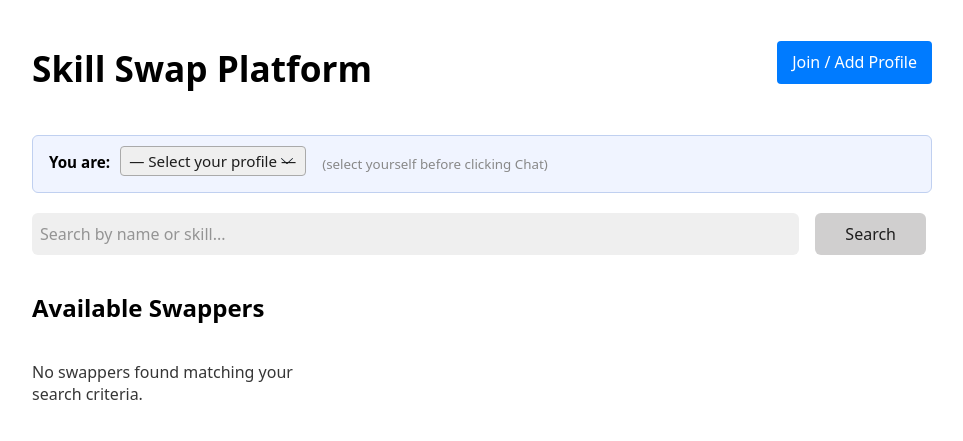
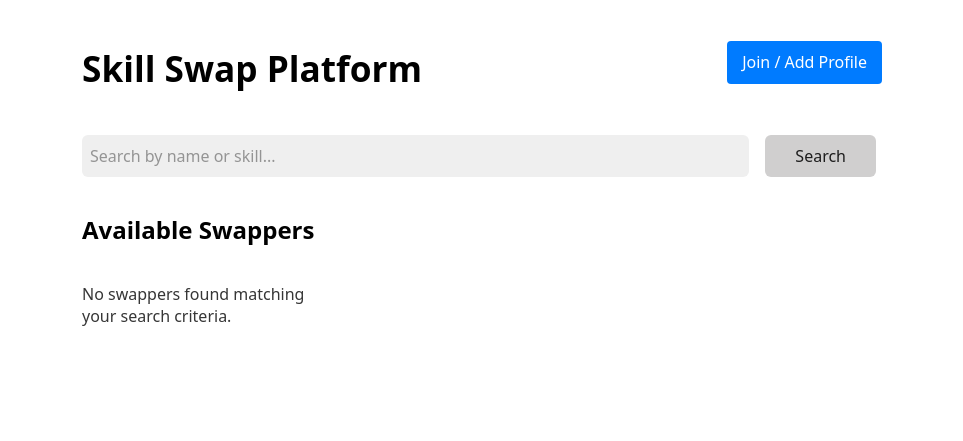
Before and after one commit to Shravya-Praveen/SKILL_SWAP, a Flask app: page / in a window 1280 px wide. Shown: the top 441 px of the page, without its empty margins (158-1121 px from the left). Run offline with Flask 3, Linux system fonts and the light colour scheme.

Commit message:
Refactor index.html for improved structure and styles

```diff
--- a/templates/index.html
+++ b/templates/index.html
@@ -3,19 +3,17 @@
 <head>
     <meta charset="UTF-8">
     <meta name="viewport" content="width=device-width, initial-scale=1.0">
-    <title>{{ title }}</title>
-    <link rel="stylesheet" href="https://cdn.jsdelivr.net/npm/water.css@2/out/water.css">
+    <title>Skill Swap Platform</title>
+    <link rel="stylesheet" href="https://cdn.jsdelivr.net/npm/@example/water.css@2/out/water.css">
     <style>
-        body { max-width: 900px; margin: 0 auto; padding: 20px; }
+        body { max-width: 800px; margin: 0 auto; padding: 20px; }
         .header-container { display: flex; justify-content: space-between; align-items: center; margin-bottom: 30px; }
-        .profiles-container { display: grid; grid-template-columns: repeat(auto-fill, minmax(280px, 1fr)); gap: 20px; margin-top: 20px; }
+        .profiles-container { display: grid; grid-template-columns: repeat(auto-fill, minmax(250px, 1fr)); gap: 20px; margin-top: 20px; }
         .profile-card { border: 1px solid #e0e0e0; padding: 20px; border-radius: 8px; background: #ffffff; box-shadow: 0 4px 6px rgba(0,0,0,0.05); display: flex; flex-direction: column; justify-content: space-between; }
-        .badge { background-color: #007bff; color: white; padding: 3px 8px; border-radius: 4px; font-size: 0.85em; display: inline-block; margin-left: 5px; }
+        .badge { background-color: #007bff; color: white; padding: 2px 8px; border-radius: 4px; font-size: 0.85em; display: inline-block; margin-left: 5px; }
         .badge-seek { background-color: #28a745; }
         .chat-btn { display: block; text-align: center; margin-top: 15px; padding: 8px; background-color: #28a745; color: white; border-radius: 4px; text-decoration: none; font-weight: bold; }
         .chat-btn:hover { background-color: #218838; color: white; }
-        .my-id-bar { background: #f0f4ff; border: 1px solid #c0d0f0; border-radius: 6px; padding: 10px 16px; margin-bottom: 20px; display: flex; align-items: center; gap: 10px; font-size: 0.95em; }
-        .my-id-bar select { padding: 4px 8px; border-radius: 4px; border: 1px solid #aaa; }
     </style>
 </head>
 <body>
@@ -25,19 +23,6 @@
         <a href="/register" class="button" style="text-decoration: none; padding: 10px 15px; background: #007bff; color: white; border-radius: 4px;">Join / Add Profile</a>
     </div>
 
-    <!-- "Who am I?" selector so the chat room is personalised -->
-    <div class="my-id-bar">
-        <label for="my_profile_select"><strong>You are:</strong></label>
-        <select id="my_profile_select">
-            <option value="0">— Select your profile —</option>
-            {% for user in users %}
-            <option value="{{ user.id }}">{{ user.name }}</option>
-            {% endfor %}
-        </select>
-        <span style="color:#888; font-size:0.88em;">(select yourself before clicking Chat)</span>
-    </div>
-
-    <!-- Search bar -->
     <form method="GET" action="/" style="display: flex; gap: 10px; margin-bottom: 30px;">
         <input type="text" name="search" placeholder="Search by name or skill..." value="{{ search_query }}" style="flex-grow: 1; padding: 8px;">
         <button type="submit">Search</button>
@@ -45,36 +30,20 @@
 
     <h2>Available Swappers</h2>
     <div class="profiles-container">
-        {% for user in users %}
-        <div class="profile-card">
-            <div>
-                <h3 style="margin-top: 0; color: #007bff;">{{ user.name }}</h3>
-                <p><strong>Offering:</strong> <span class="badge">{{ user.offering }}</span></p>
-                <p><strong>Seeking:</strong> <span class="badge badge-seek">{{ user.seeking }}</span></p>
-                <p style="color: #555; font-style: italic;">"{{ user.bio }}"</p>
+        {% for profile in profiles %}
+            <div class="profile-card">
+                <div>
+                    <h3 style="margin-top: 0; color: #007bff;">{{ profile.name }}</h3>
+                    <p><strong>Offering:</strong> <span class="badge">{{ profile.offering }}</span></p>
+                    <p><strong>Seeking:</strong> <span class="badge badge-seek">{{ profile.seeking }}</span></p>
+                    <p style="color: #555; font-style: italic;">"{{ profile.bio if profile.bio else 'No bio provided.' }}"</p>
+                </div>
+                <a href="/chat/{{ profile.id }}" class="chat-btn">Chat</a>
             </div>
-            <!-- Chat link built with JS to include the selected "my_id" -->
-            <a href="#" class="chat-btn" onclick="goToChat({{ user.id }}); return false;">Chat</a>
-        </div>
         {% else %}
-        <p>No swappers found matching your search criteria.</p>
+            <p>No swappers found matching your search criteria.</p>
         {% endfor %}
     </div>
 
-    <script>
-        function goToChat(targetId) {
-            const myId = document.getElementById('my_profile_select').value;
-            if (myId === '0') {
-                alert('Please select your own profile before starting a chat!');
-                return;
-            }
-            if (String(myId) === String(targetId)) {
-                alert("That's your own profile — pick someone else to chat with!");
-                return;
-            }
-            window.location.href = `/chat/${targetId}?my_id=${myId}`;
-        }
-    </script>
-
 </body>
 </html>
```
